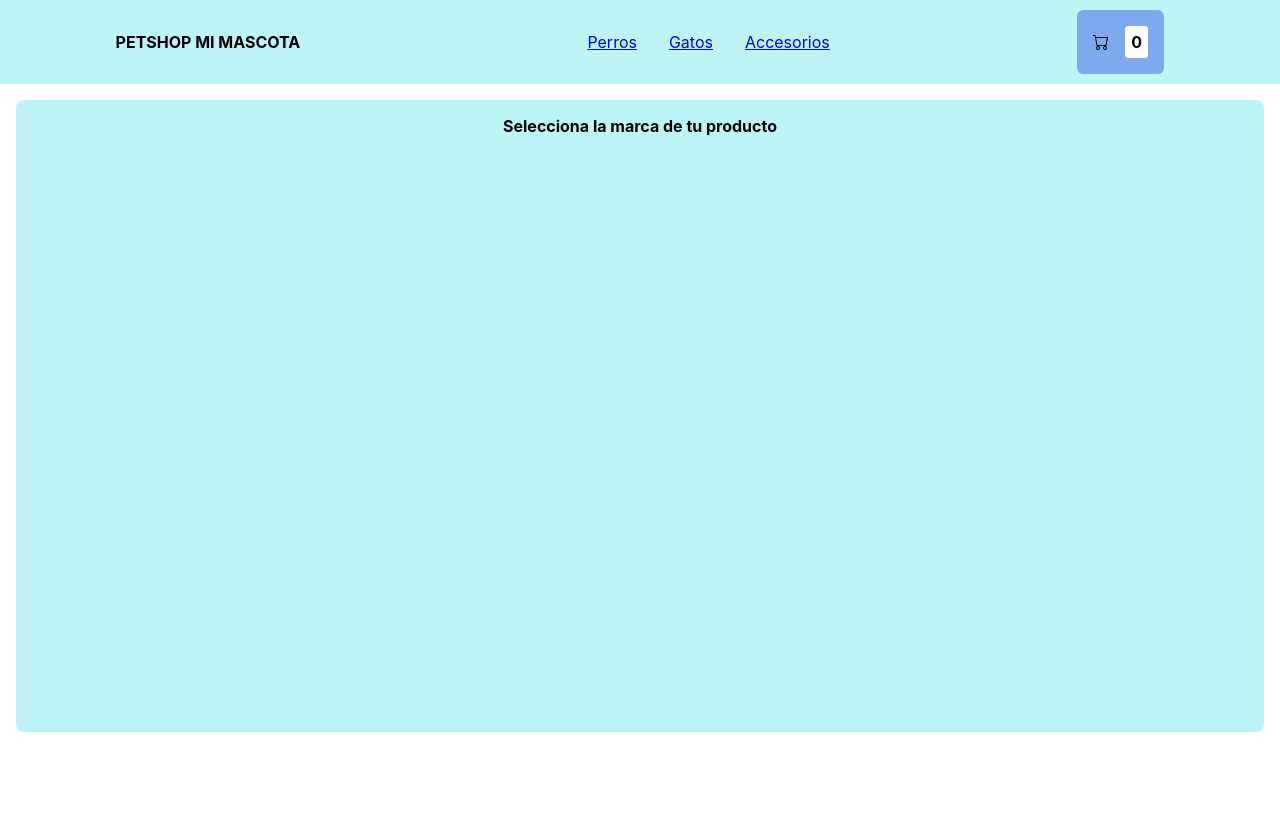
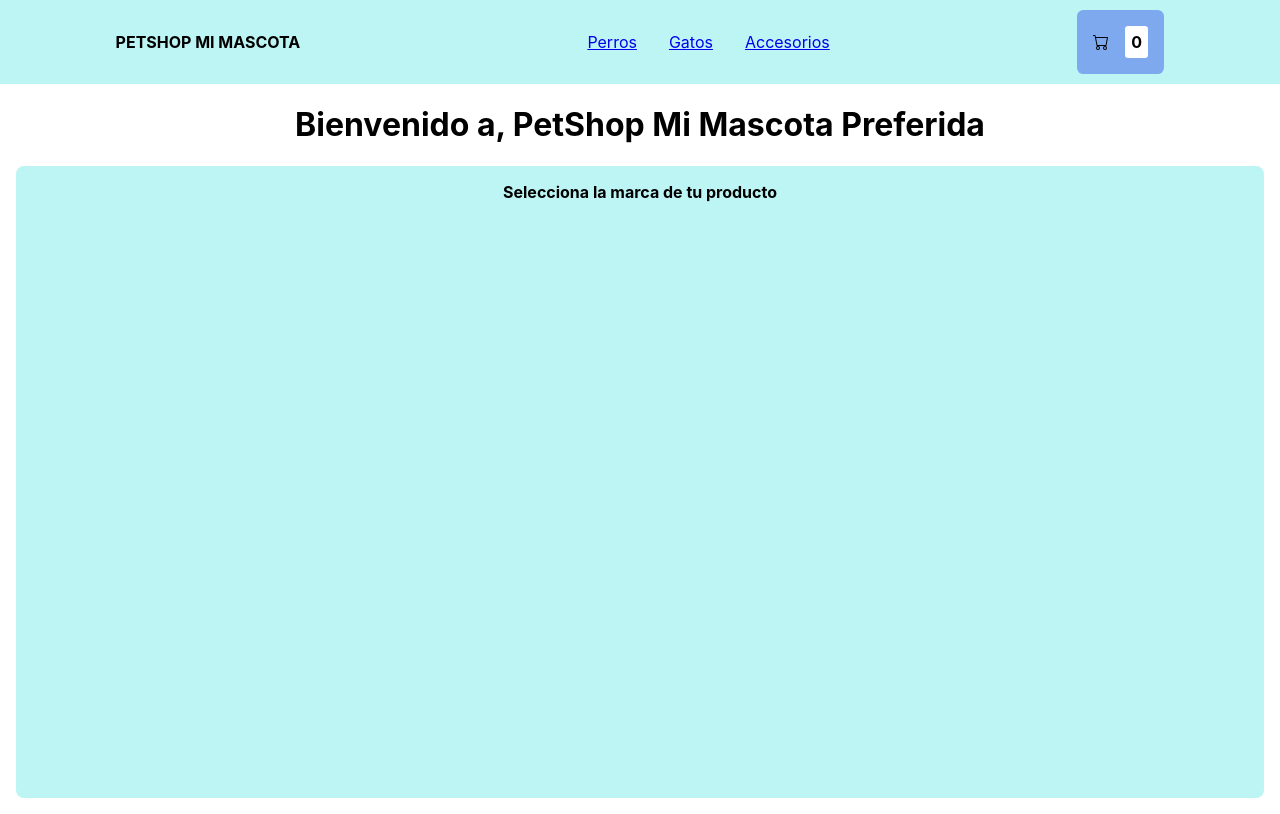
Before and after one commit to brmolezzi92/ProyectoCoderReact, a React (Create React App) app: page / in a window 1280 px wide. Built offline with nearby package versions, Linux system fonts and the light colour scheme.

Commit message:
Actualizacion

```diff
--- a/src/App.js
+++ b/src/App.js
@@ -1,11 +1,18 @@
 import './App.css';
 import Navbar from './componentes/Navbar/Navbar';
 import ItemListContainer from "./componentes/ItemListContainer/ItemListContainer"
+
+//GREETING - NOMBRE DE LA MARCA
+function Welcome(props) {
+  return <h1>Bienvenido a, {props.brand}</h1>;
+}
+
 
 function App() {
   return (
     <div className="App">
       <Navbar />
+      <Welcome brand="PetShop Mi Mascota Preferida" />
       <ItemListContainer />
     </div>
   );
--- a/src/componentes/ItemListContainer/ItemListContainer.js
+++ b/src/componentes/ItemListContainer/ItemListContainer.js
@@ -10,4 +10,6 @@ const ItemListContainer = () => {
   )
 }
 
+
+
 export default ItemListContainer
```
